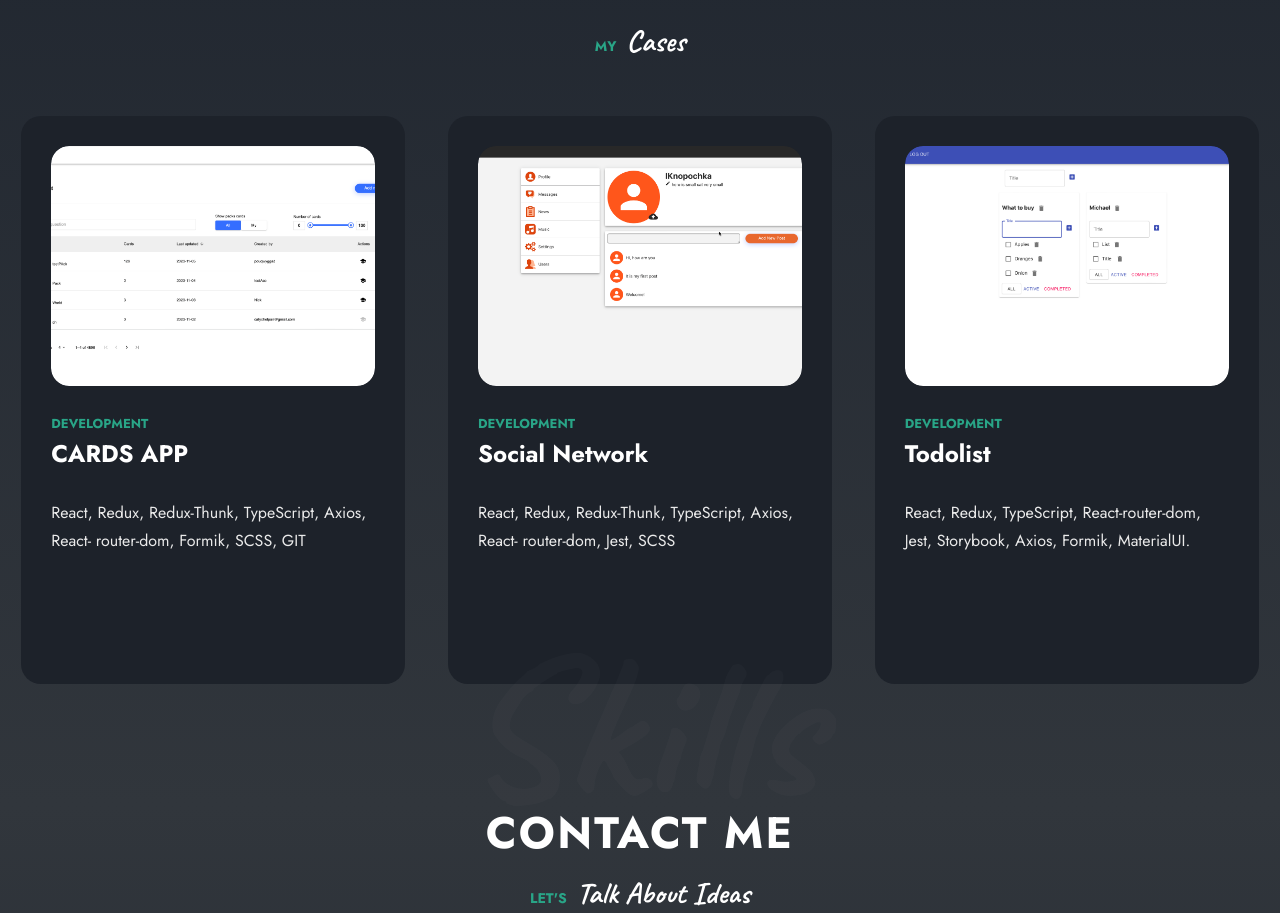
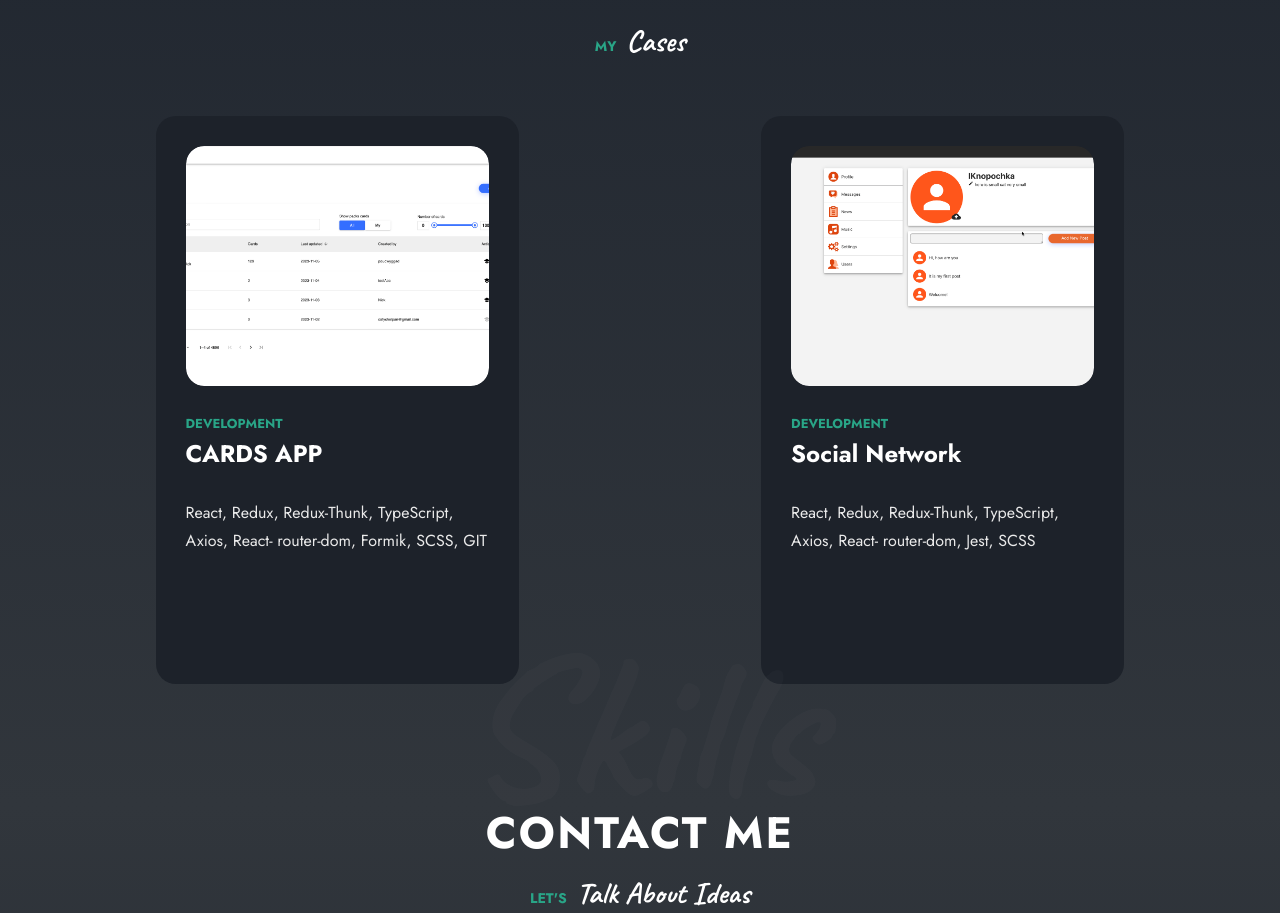
Before and after one commit to IKnopochka/portfolio, a React (Create React App) app: page / in a window 1280 px wide. Shown: the part 2318-3231 px from the top of the page. Built offline with nearby package versions, Linux system fonts and the light colour scheme.

Commit message:
fixed projects block

```diff
--- a/src/s1-main/m2-bll/store.ts
+++ b/src/s1-main/m2-bll/store.ts
@@ -61,14 +61,14 @@ export const store = {
                 img: socialWebsiteImg,
                 link: 'https://iknopochka.github.io/social_website/'
             },
-            {
-                title: 'Todolist',
-                description: 'React, Redux, TypeScript, React-router-dom, Jest,\n' +
-                    'Storybook, Axios, Formik, MaterialUI.',
-                value: 'development',
-                img: todolistImg,
-                link: 'https://iknopochka.github.io/todolist/'
-            }
+            // {
+            //     title: 'Todolist',
+            //     description: 'React, Redux, TypeScript, React-router-dom, Jest,\n' +
+            //         'Storybook, Axios, Formik, MaterialUI.',
+            //     value: 'development',
+            //     img: todolistImg,
+            //     link: 'https://iknopochka.github.io/todolist/'
+            // }
         ],
         backgroundTitle: 'Skills'
     } as SegmentPropsType,
```
